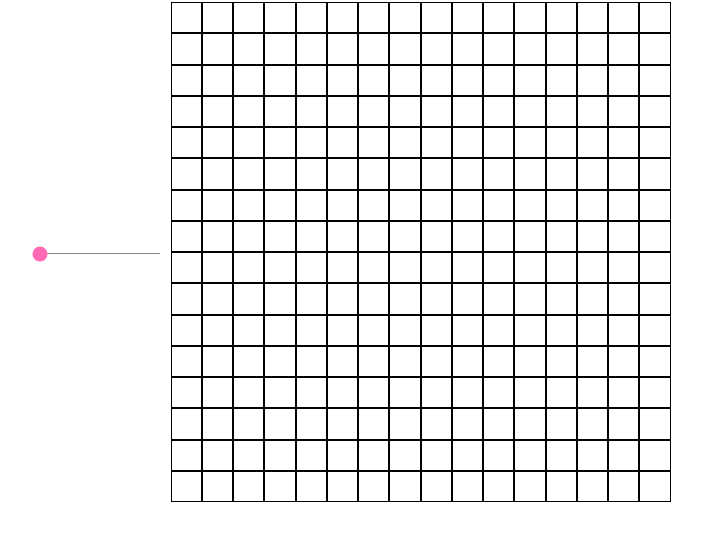
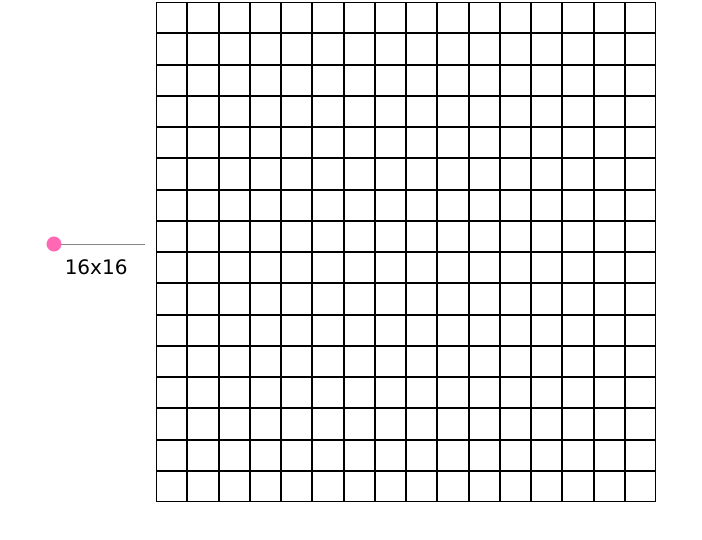
Before and after one commit to C0de3nchantress/Etch-a-Sketch, a plain HTML site: page index.html in a window 1280 px wide. Shown: the part 74-614 px from the top of the page, without its empty margins (294-996 px from the left). Drawn offline with Linux system fonts and the light colour scheme.

Commit message:
added a value for the slider

```diff
--- a/index.html
+++ b/index.html
@@ -11,8 +11,8 @@
     <h1 class="heading">Etch a Sketch</h1>
     <div class="container">
         <div class="options-bar">
-            <div class="slider">
-                <input type="range" min="16" max="100" value="16" class="size-slider">
+            <div class="slider-container">
+                <input type="range" min="16" max="100" value="16" class="size-slider" autocomplete="off">
             </div>
         </div>
         <div class="grid container"></div>
--- a/index.js
+++ b/index.js
@@ -25,9 +25,10 @@ const sliderValDiv = document.createElement("div");
 const sliderContainer = document.querySelector(".slider-container");
 
 sliderContainer.append(sliderValDiv);
-sliderValDiv.textContent = "16x16";
+
 
 const sizeSlider = document.querySelector(".size-slider");
+sliderValDiv.textContent = `${sizeSlider.value}x${sizeSlider.value}`;
 sizeSlider.addEventListener("input", () => {
     const sizeSliderVal = sizeSlider.value;
     gridContainer.innerHTML = "";
--- a/style.css
+++ b/style.css
@@ -38,6 +38,13 @@
 .size-slider {
     border-radius: 5px;
     height: 1px;
+    width: 100px;
     margin: 10px;
     accent-color: hotpink;
 }
+
+.slider-container {
+    text-align: center;
+    font-size: 20px;
+    font-family: Verdana, Geneva, Tahoma, sans-serif;
+}
```
